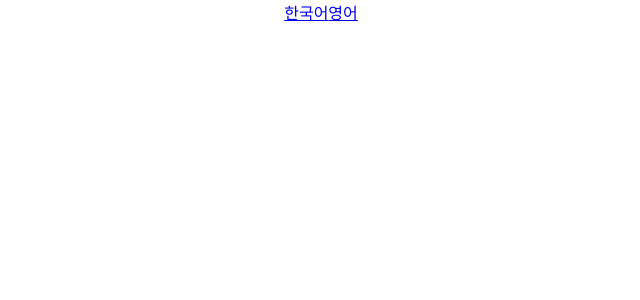
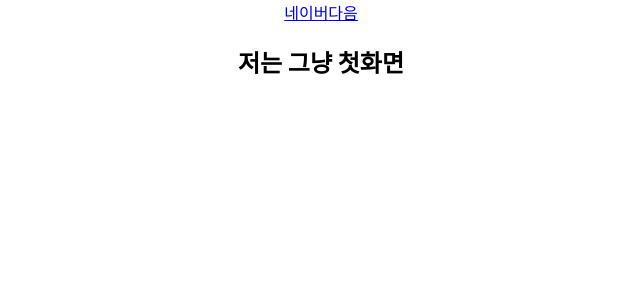
Before and after one commit to SANHOKIM/reactRouterUsingMap-, a React (Create React App) app: page / in a window 1280 px wide. Before the commit this address had no page. Shown: the top 300 px of the page, without its empty margins (319-959 px from the left). Built offline with nearby package versions, Linux system fonts and the light colour scheme.

Commit message:
index>App>Head(impt.Navijson) + Section(imptContents) > Contents(impot.Navijson)을 그리고, useParams for path:pageid를.

```diff
--- a/src/App.js
+++ b/src/App.js
@@ -1,50 +1,13 @@
 import "./App.css";
-import { Routes, Route, Link } from "react-router-dom";
-// import navi from "./data/navi.json";
-import Contents from "./components/Contents";
+
+import Head from "./components/Head";
+import Section from "./components/Section";
 
 function App() {
-  // navi.json 파일로 넘기기
-  const navi = [
-    {
-      d1text: "한국어",
-      cls: "naver",
-      href: "kr",
-    },
-    {
-      d1text: "영어",
-      cls: "daum",
-      href: "en",
-    },
-  ];
   return (
     <div className="App">
-      <header>
-        {/* {navi.map((el) => {
-          return <Link to={`/kr/${el.href}`}>{el.d1text}</Link>;
-        })} */}
-
-        {navi.map((el, idx) => {
-          return (
-            <Link to={`/${el.href}`} key={`navi${idx}`}>
-              {el.d1text}
-            </Link>
-          );
-        })}
-      </header>
-
-      <section>
-        <Routes>
-          <Route
-            path="/:languagess"
-            element={
-              <Contents p="App.js.Contents.p태그///">
-                <p>App.js.Contents.p태그 </p>
-              </Contents>
-            }
-          ></Route>
-        </Routes>
-      </section>
+      <Head></Head>
+      <Section></Section>
     </div>
   );
 }
--- a/src/components/Contents.js
+++ b/src/components/Contents.js
@@ -1,16 +1,15 @@
 import { useParams } from "react-router-dom";
-import contentnavi from "../data/navi.json";
 
-function Contents({ children }) {
-  const { languagess } = useParams();
+import navi from "../data/navi.json";
+
+function Contents({ children, p }) {
+  const { pageid } = useParams();
   return (
     <section>
-      {contentnavi[languagess].navi.map((el) => {
-        return el.d1text;
-      })}
+      {pageid} 페이지
       {children}
-      {languagess} 사이트 입니다.
-      {children}
+      {p}
+      <h2> {navi.kr.navi[pageid]["ex"]}</h2>
     </section>
   );
   // return (
--- /dev/null
+++ b/src/components/Head.js
@@ -0,0 +1,20 @@
+import React from "react";
+import { Link } from "react-router-dom";
+
+import navi from "../data/navi.json";
+
+function Head() {
+  return (
+    <header>
+      {navi.kr.navi.map((el, idx) => {
+        return (
+          <Link to={`/${idx}`} key={`navi${idx}`}>
+            {el.d1text}
+          </Link>
+        );
+      })}
+    </header>
+  );
+}
+
+export default Head;
--- /dev/null
+++ b/src/components/Section.js
@@ -0,0 +1,24 @@
+import React from "react";
+import { Routes, Route } from "react-router-dom";
+
+import Contents from "./Contents";
+
+function Section() {
+  return (
+    <section>
+      <Routes>
+        <Route path="/" element={<h1>저는 그냥 첫화면</h1>}></Route>
+        <Route
+          path="/:pageid"
+          element={
+            <Contents p="App.js.Contents.p속성">
+              <p>Naver</p>
+            </Contents>
+          }
+        ></Route>
+      </Routes>
+    </section>
+  );
+}
+
+export default Section;
--- a/src/data/navi.json
+++ b/src/data/navi.json
@@ -3,11 +3,13 @@
     "navi": [
       {
         "d1text": "네이버",
-        "cls": "naver"
+        "cls": "naver",
+        "ex": "우리나라 제일 큰 포털사이트"
       },
       {
         "d1text": "다음",
-        "cls": "daum"
+        "cls": "daum",
+        "ex": " 주소창에   daum이 있을때 내가 나옴"
       }
     ]
   },
```
Also changed, not shown: 1 other file (tests, documents, lock files or other folders).
